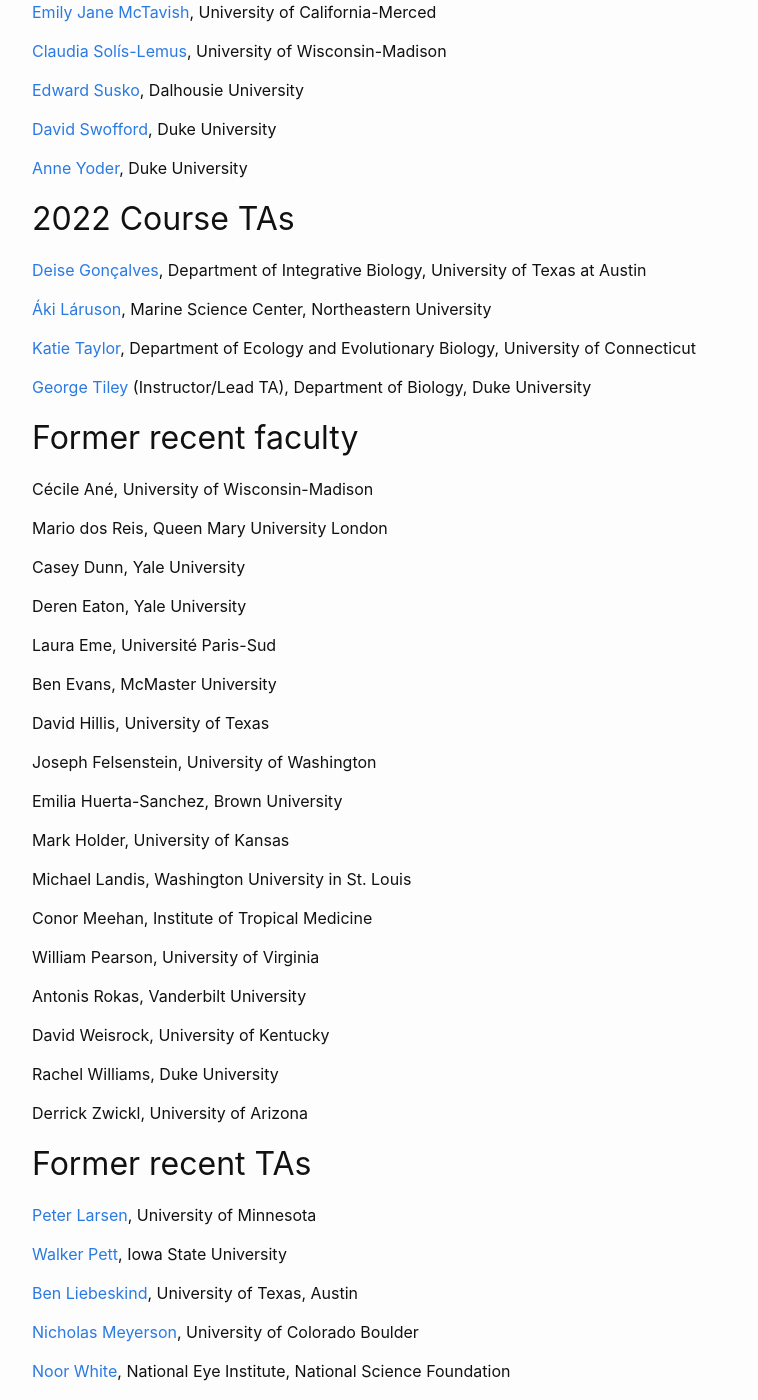
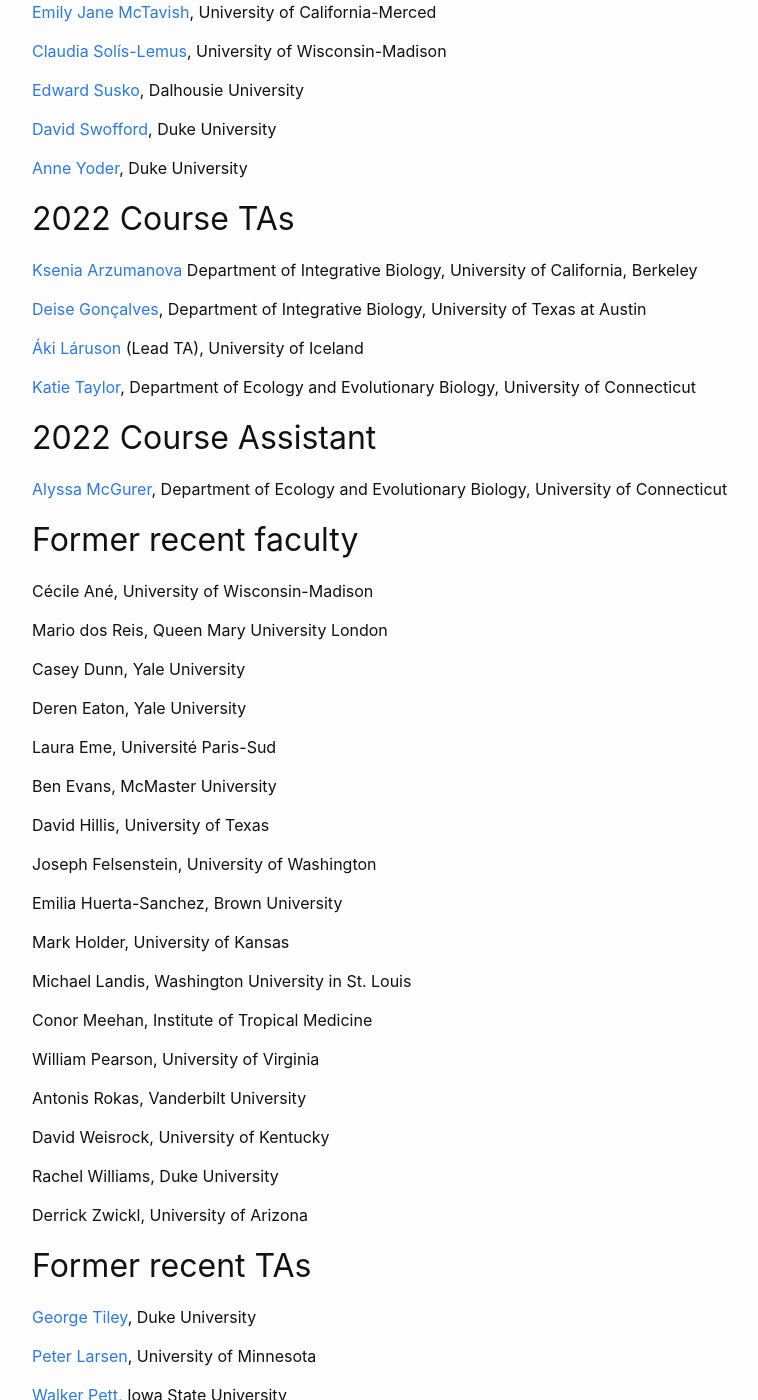
Before and after one commit to molevolworkshop/molevolworkshop.github.io, a Jekyll site: the page built from faculty.md, in a window 1280 px wide and 1400 px high, scrolled down 940 px. Shown: the whole window, without its empty margins (238-996 px from the left). Built offline with Jekyll 4.4.1, drawn with Linux system fonts in a browser that asks for light colours.

Commit message:
Updated faculty list, adding new TA Arzumanova and course assistant McGurer

```diff
--- a/faculty.md
+++ b/faculty.md
@@ -44,19 +44,17 @@
 
 ## 2022 Course TAs
 
+[Ksenia Arzumanova](/faculty-arzumanova/) Department of Integrative Biology, University of California, Berkeley
+
 [Deise Gonçalves](/faculty-goncalves/), Department of Integrative Biology, University of Texas at Austin
 
-[Áki Láruson](/faculty-laruson/), Marine Science Center, Northeastern University
+[Áki Láruson](/faculty-laruson/) (Lead TA), University of Iceland
 
 [Katie Taylor](/faculty-taylor/), Department of Ecology and Evolutionary Biology, University of Connecticut
 
-[George Tiley](/faculty-tiley/) (Instructor/Lead TA), Department of Biology, Duke University
-
-{% comment %}
 ## 2022 Course Assistant
 
-[Jason Vailionis](/course-assistant/), Department of Ecology and Evolutionary Biology
-{% endcomment %}
+[Alyssa McGurer](/course-assistant/), Department of Ecology and Evolutionary Biology, University of Connecticut
 
 ## Former recent faculty
 
@@ -100,6 +98,8 @@
 
 ## Former recent TAs
 
+[George Tiley](http://yoderlab.org/people/current-lab-members/george-tiley/), Duke University
+
 [Peter Larsen](https://vetmed.umn.edu/bio/college-of-veterinary-medicine/peter-larsen), University of Minnesota
 
 [Walker Pett](http://willpett.github.io), Iowa State University
```
